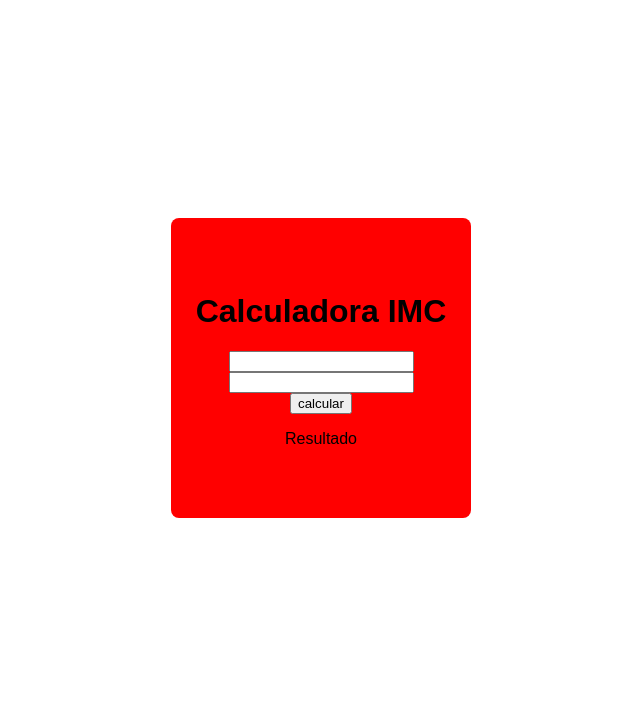
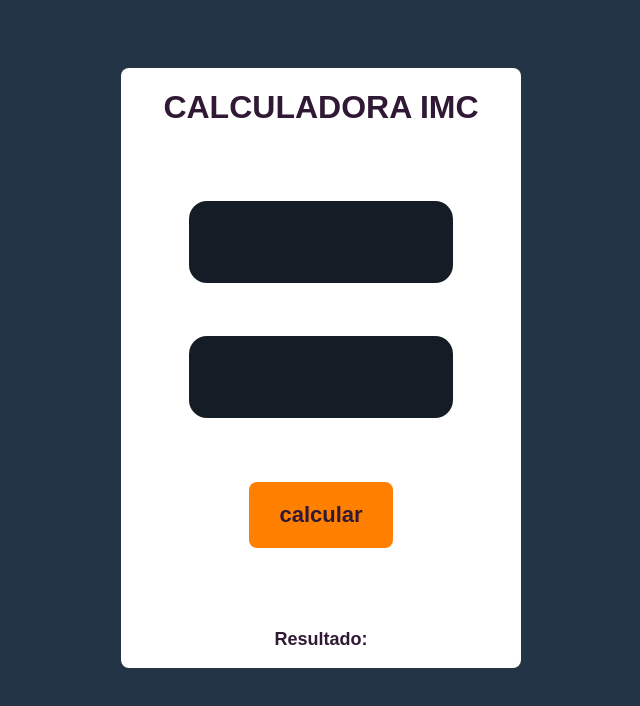
Before and after one commit to FF857/calculadora-imc, a plain HTML site: page index.html in a window 1280 px wide. Shown: the whole page, without its empty margins (319-959 px from the left). Drawn offline with Linux system fonts and the light colour scheme.

Commit message:
add conteudo index, css

```diff
--- a/index.html
+++ b/index.html
@@ -13,14 +13,15 @@
 
         <div id="principal">
 
-            <h1>Calculadora IMC</h1>
+            <h1>calculadora imc</h1>
 
             <input type="number" id="altura">
             <input type="number" id="peso">
             <button id="calcular">calcular</button>
-            <p id="resultado">Resultado</p>
+            <p id="resultado">Resultado:</p>
         </div>
 
         <script src="script.js"></script>
+
     </body>
 </html>
--- a/style.css
+++ b/style.css
@@ -1,6 +1,8 @@
 body{
 
     font-family: Arial, Helvetica, sans-serif;
+
+    background-color: #243447;
 
     height: 90vh;
 
@@ -12,18 +14,75 @@ body{
 
 #principal {
 
-    background-color: red;
+    background-color: #ffffff;
 
-    width: 300px;
-    height: 300px;
+    width: 400px;
+    height: 600px;
 
     display: flex;
     flex-direction: column;
     align-items: center;
-    justify-content: center;
+    justify-content: space-between;
 
     border-radius: 8px;
+}
+
+h1 {
+
+    color: #301934;
+    text-transform: uppercase;
+}
+
+#calcular {
+
+    padding: 20px 30px;
+    margin: 10px;
+
+    font-size: 22px;
+    font-weight: bold;
+
+    border: none;
+    border-radius: 8px;
+
+    background-color: #ff8000;
+    color: #301934;
+
+    cursor: pointer;
+
+}
+
+button:hover {
+
+    transition: all 0.3s;
+}
+
+button:active{
+
+    scale: 0.9;
+    transition: all 0.3s;
+}
+
+#altura, #peso {
+
+    height: 80px;
+    width: 260px;
+
+    font-size: 18px;
+    text-align: center;
+
+    background-color: #141d26;
+    color: #ffffff;
+
+    border: none;
+    border-radius: 18px;
+    outline: none;
+}
 
 
+#resultado {
 
+    color: #301934;
+
+    font-size: 18px;
+    font-weight: bold;
 }
```
